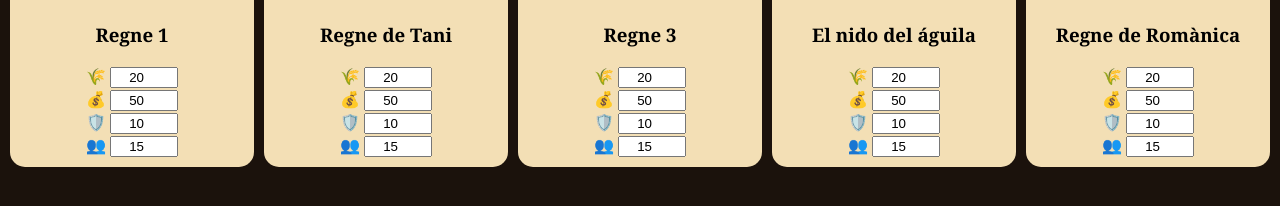
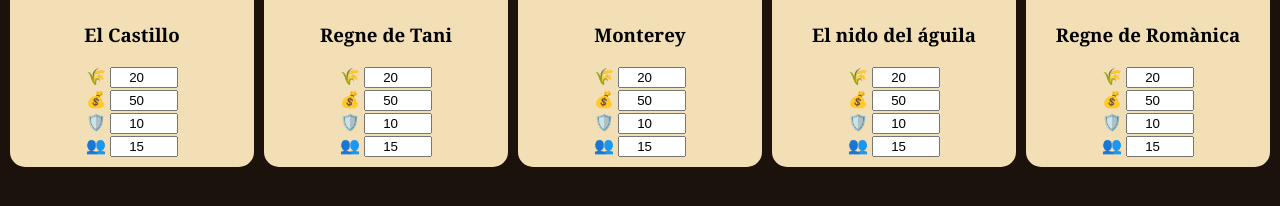
Before and after one commit to fausto2025primaria-maker/Events, a plain HTML site: page tauler3.html in a window 1280 px wide. Shown: the part 252-458 px from the top of the page. Drawn offline with Linux system fonts and the light colour scheme.

Commit message:
Update tauler3.html

```diff
--- a/tauler3.html
+++ b/tauler3.html
@@ -71,9 +71,9 @@ const escuts = [
 
 // dades inicials
 let regnes = JSON.parse(localStorage.getItem("regnes")) || [
-{nom:"Regne 1", menjar:20, or:50, forca:10, poblacio:15},
+{nom:"El Castillo", menjar:20, or:50, forca:10, poblacio:15},
 {nom:"Regne de Tani", menjar:20, or:50, forca:10, poblacio:15},
-{nom:"Regne 3", menjar:20, or:50, forca:10, poblacio:15},
+{nom:"Monterey", menjar:20, or:50, forca:10, poblacio:15},
 {nom:"El nido del águila", menjar:20, or:50, forca:10, poblacio:15},
 {nom:"Regne de Romànica", menjar:20, or:50, forca:10, poblacio:15}
 ]
```
